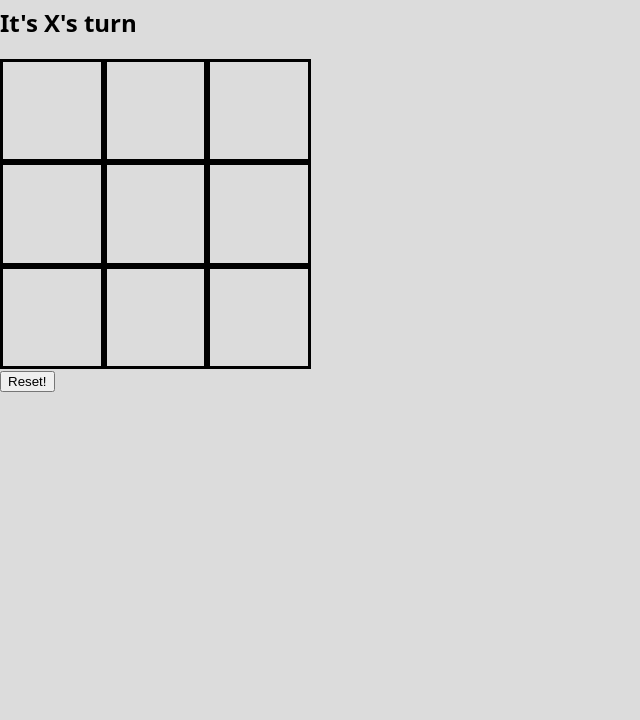
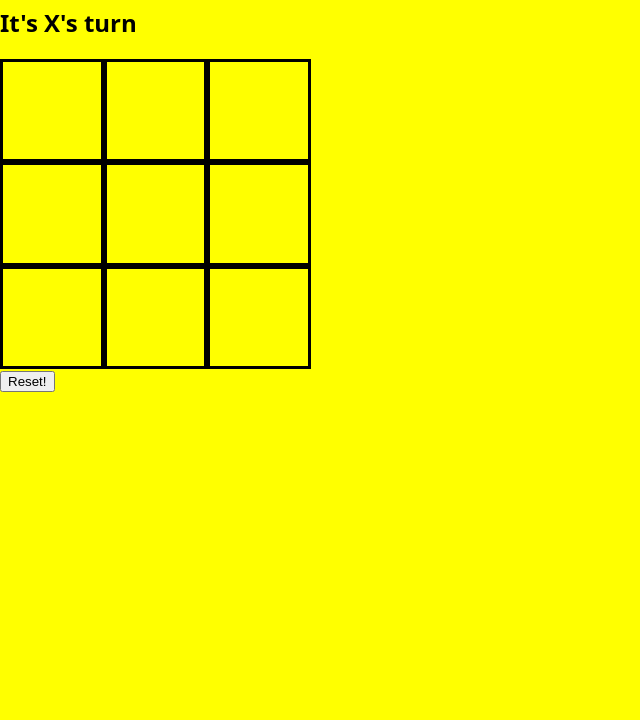
Before and after one commit to RashidAlsabt/javascript-browser-game-tic-tac-toe-lab, a plain HTML site: page index.html in a window 1280 px wide. Shown: the part 80-800 px from the top of the page, without its empty margins (0-640 px from the left). Drawn offline with Linux system fonts and the light colour scheme.

Commit message:
fixed O not showing  error and changed styling (more  coming inshallah)

```diff
--- a/css/style.css
+++ b/css/style.css
@@ -1,5 +1,5 @@
 body {
-    background-color: gainsboro;
+    background-color: yellow;
     /* Use a system font, if none are available use an available sans-sarif */
     font-family: system-ui, sans-serif;
     margin: 0;
```
